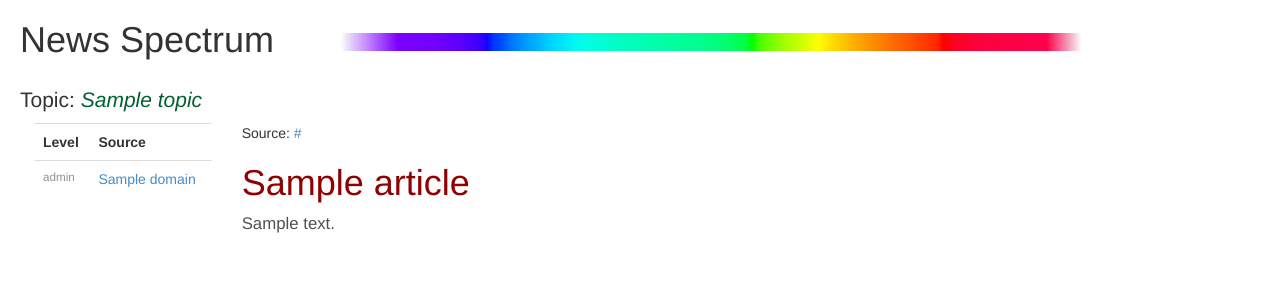
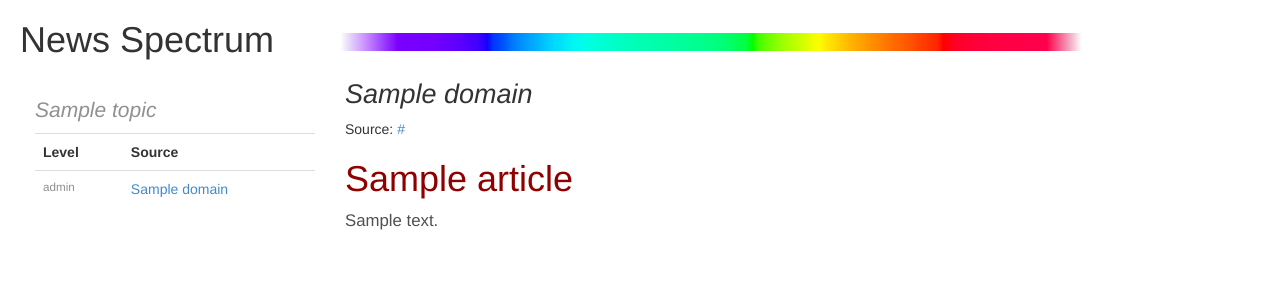
Before and after one commit to aww/NewsSpectrum, a Flask app: template webapp/templates/articles.html in a window 1280 px wide. Shown: the top 300 px of the page. Run offline with Flask 2, Linux system fonts and the light colour scheme; the template is opened without the code that fills it: most values are stand-ins (such as "Sample title", 1, 10 or a date in 2020); some libraries are stand-ins or nearby versions.

Commit message:
Small adjustments to look of web app and add articles?url=... query option

```diff
--- a/webapp/myapp.py
+++ b/webapp/myapp.py
@@ -4,6 +4,7 @@ from flask import Flask, render_template, request
 #import MySQLdb
 import mysql.connector
 import re
+import urllib
 
 app = Flask(__name__)
 cnx = mysql.connector.connect(user='root', password='',
@@ -12,7 +13,7 @@ cnx = mysql.connector.connect(user='root', password='',
 
 @app.route("/")
 def search():
-    url = request.args.get('q')
+    url = request.args.get('url')
     if url:
         con.cnx.cursor()
         con.execute("SELECT url, topic_title FROM article WHERE url = %s", (url,))
@@ -67,7 +68,17 @@ def list_all_articles():
 @app.route("/articles")
 def list_articles():
     con = cnx.cursor()
-    topic = "Don't panic, but the Milky Way Galaxy is forming 'inside out'"
+
+    topic = 'Bitcoin attacked by politicians and bankers at Davos'
+    #topic = "Don't panic, but the Milky Way Galaxy is forming 'inside out'"
+    quoted_url = request.args.get('url')
+    if quoted_url:
+        current_url = urllib.unquote(quoted_url)
+        con.execute('SELECT topic_title,url FROM article WHERE url = %s', (current_url,))
+        results = con.fetchall()
+        if results:
+            topic=results[0][0]
+
     con.execute("SELECT grade_level, url, title, body FROM article WHERE topic_title = %s ORDER BY grade_level DESC;", (topic,) )
 
     query_results = con.fetchall()
--- a/webapp/static/starter-template.css
+++ b/webapp/static/starter-template.css
@@ -34,7 +34,7 @@ img.banner-spectrum {
 
 .topic-title {
 	font-style: italic;
-	color: #006030;
+	color: #909090;
 }
 .topic-title-text {
 	font-size: 70%;
@@ -49,3 +49,8 @@ td.grade-level {
 	font-size: smaller;
 	color: #909090;
 }
+
+.article-publisher {
+	font-size: 150%;
+	font-style: italic;
+}
--- a/webapp/templates/articles.html
+++ b/webapp/templates/articles.html
@@ -2,9 +2,9 @@
 
 {% block body %}
 <h1>News Spectrum <img src="static/myspectrum.png" /></h1>
-<h2><span class="topic-title-text">Topic: <span class="topic-title">{{ topic }}</span></span></h2>
 
-<div class="browse-column col-md-2">
+<div class="browse-column col-md-3">
+  <h2><span class="topic-title-text"><span class="topic-title">{{ topic }}</span></span></h2>
   <table class="table table-hover">
     <tr><th class="grade-level">Level</th><th>Source</th></tr>
     {% for article in articles %}
@@ -12,9 +12,10 @@
     {% endfor %}
   </table>
 </div>
-<div class="article-box col-md-10">
+<div class="article-box col-md-8">
   {% for article in articles %}
   <div class="article" id="article-{{ article['i'] }}">
+	<h4><span class="article-publisher">{{ article['domain'] }}</span></h4>
 	<div class="source-ref">
 	  Source: <a href="{{ article['url'] }}">{{ article['url'] }}</a>
     </div>
```
